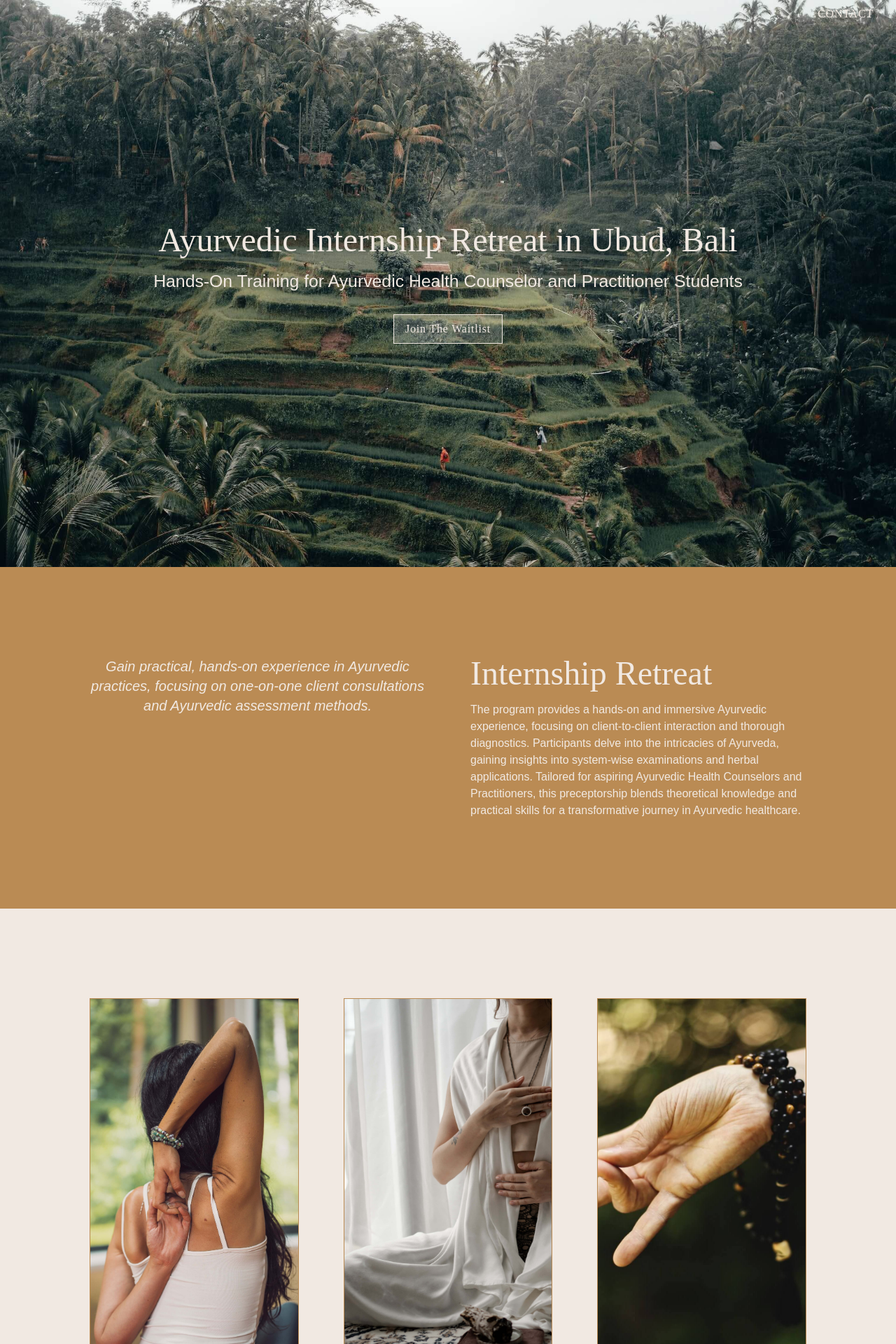
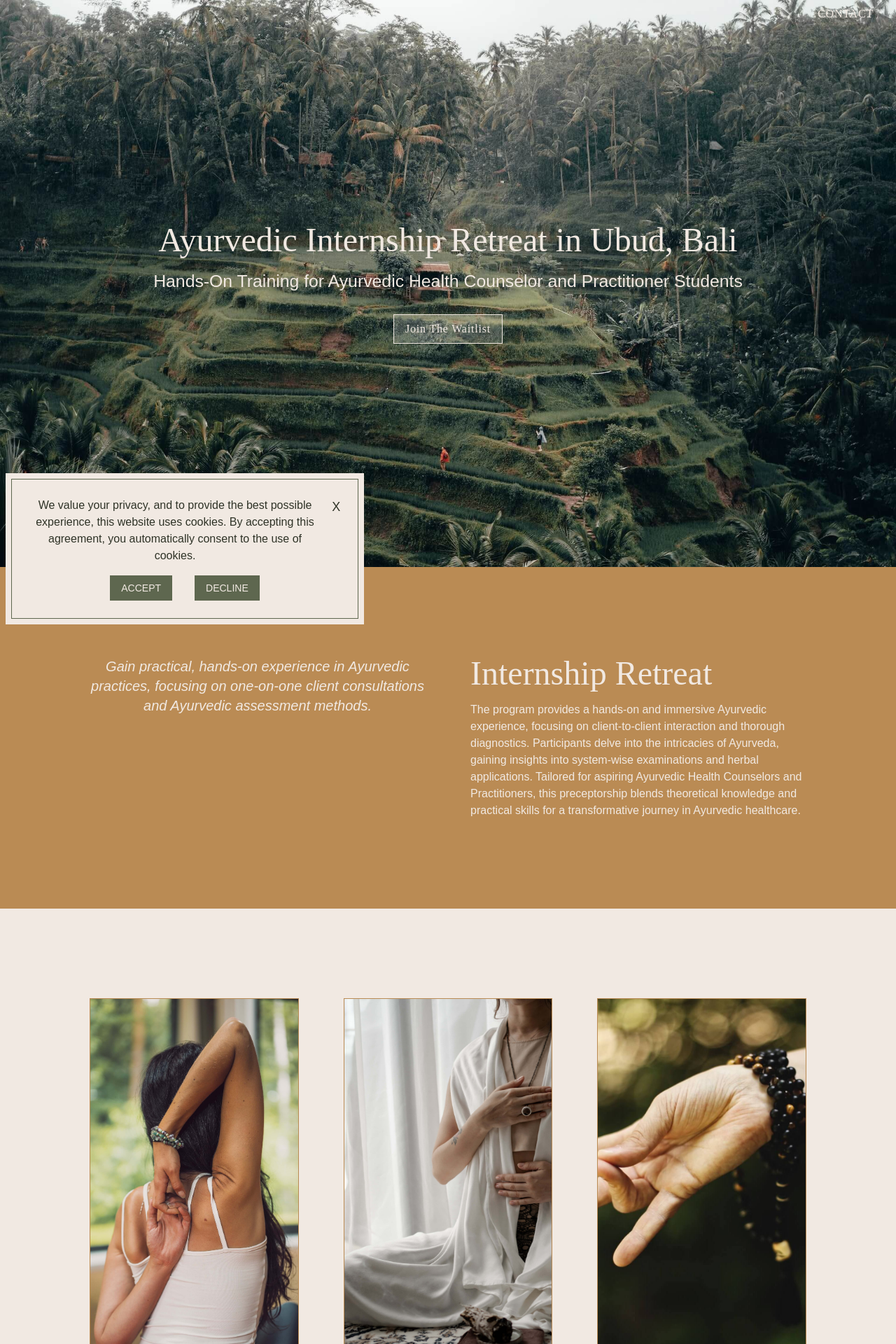
Before and after one commit to brittwoodard/ayurvedic-internship, a Jekyll site: the page built from index.html, in a window 1280 px wide. Shown: the top 1920 px of the page at 70% size. Built offline with Jekyll 4.4.1, drawn with Linux system fonts in a browser that asks for light colours; some web fonts are replaced.

Commit message:
cookie notice

```diff
--- /dev/null
+++ b/_includes/cookie-banner.html
@@ -0,0 +1,53 @@
+<div id="cookieConsentBanner" class="p-2 bg-light m-2 md:w-[40%] fixed left-0 bottom-0 z-20">
+    <div class="border border-dark bg-light p-5p">
+        <div class="flex justify-between">
+            <div class="text-center">
+                <span>We value your privacy, and to provide the best possible experience, this website uses cookies. By
+                    accepting this agreement, you automatically consent to the use of cookies.</span>
+            </div>
+            <div class="text-right text-lg cursor-pointer ml-4">
+                <span id="close-cookie-banner">X</span>
+            </div>
+        </div>
+        <div class="flex justify-center mt-4">
+            <a id="acceptCookies" class="button-cookies cursor-pointer">Accept</a>
+            <a id="declineCookies" class="mx-4 button-cookies cursor-pointer">Decline</a>
+        </div>
+    </div>
+</div>
+
+<!-- Google tag (gtag.js) -->
+
+<!-- JS -->
+<script>
+    // Function to handle accept
+    function acceptCookies() {
+        // Set a cookie to remember the choice
+        document.cookie = "cookiesAccepted=true; path=/; max-age=31536000"; // max-age is set for 1 year
+        // Hide the cookie banner
+        document.getElementById('cookieConsentBanner').style.display = 'none';
+    }
+
+    // Function to handle decline
+    function declineCookies() {
+        // Hide the cookie banner
+        document.getElementById('cookieConsentBanner').style.display = 'none';
+        // Optionally, implement what should happen when cookies are declined (e.g., disable analytics)
+    }
+
+    // Event listeners for the buttons
+    document.getElementById('acceptCookies').addEventListener('click', acceptCookies);
+    document.getElementById('declineCookies').addEventListener('click', declineCookies);
+
+    // Function to check cookie consent
+    function checkCookieConsent() {
+        if (document.cookie.indexOf("cookiesAccepted=true") === -1) {
+            // Show the cookie banner if not yet accepted
+            document.getElementById('cookieConsentBanner').style.display = 'block';
+        }
+    }
+
+    // Check the cookie consent on page load
+    document.addEventListener('DOMContentLoaded', checkCookieConsent);
+
+</script>
--- a/_layouts/default.html
+++ b/_layouts/default.html
@@ -13,6 +13,10 @@
 
     {% include footer.html %}
 
+
+    <!-- Cookie Concent -->
+    {% include cookie-banner.html %}
+
     <!-- Popup -->
     <script async data-uid="1fec54076b" src="https://embodied-creative.ck.page/1fec54076b/index.js"></script>
 
--- a/assets/css/style.css
+++ b/assets/css/style.css
@@ -603,6 +603,28 @@ input::placeholder, textarea::placeholder {
 .link {
     border-bottom: 1px solid var(--light);
   }
+.button-cookies {
+  margin-left: 1rem;
+  margin-right: 1rem;
+  display: flex;
+  align-items: center;
+  --tw-bg-opacity: 1;
+  background-color: rgb(94 103 79 / var(--tw-bg-opacity));
+  padding-left: 1rem;
+  padding-right: 1rem;
+  padding-top: 0.5rem;
+  padding-bottom: 0.5rem;
+  text-align: center;
+  font-size: 0.875rem;
+  line-height: 1.25rem;
+  text-transform: uppercase;
+  --tw-text-opacity: 1;
+  color: rgb(241 233 226 / var(--tw-text-opacity));
+}
+.button-cookies:hover {
+    background-color: var(--medium);
+    transition: 0.5s
+  }
 /* Image Classes */
 .bg-image-style {
     background-size: cover;
@@ -657,14 +679,26 @@ input::placeholder, textarea::placeholder {
 .last-paragraph {
   margin-bottom: 0px;
 }
+.fixed {
+  position: fixed;
+}
 .absolute {
   position: absolute;
+}
+.bottom-0 {
+  bottom: 0px;
+}
+.left-0 {
+  left: 0px;
 }
 .right-0 {
   right: 0px;
 }
 .top-0 {
   top: 0px;
+}
+.z-20 {
+  z-index: 20;
 }
 .order-first {
   order: -9999;
@@ -674,6 +708,13 @@ input::placeholder, textarea::placeholder {
 }
 .col-span-3 {
   grid-column: span 3 / span 3;
+}
+.m-2 {
+  margin: 0.5rem;
+}
+.mx-4 {
+  margin-left: 1rem;
+  margin-right: 1rem;
 }
 .mb-12 {
   margin-bottom: 3rem;
@@ -687,6 +728,9 @@ input::placeholder, textarea::placeholder {
 .ml-0 {
   margin-left: 0px;
 }
+.ml-4 {
+  margin-left: 1rem;
+}
 .mr-8 {
   margin-right: 2rem;
 }
@@ -695,6 +739,9 @@ input::placeholder, textarea::placeholder {
 }
 .mt-8 {
   margin-top: 2rem;
+}
+.block {
+  display: block;
 }
 .inline-block {
   display: inline-block;
@@ -716,6 +763,9 @@ input::placeholder, textarea::placeholder {
 }
 .min-h-\[90vh\] {
   min-height: 90vh;
+}
+.w-\[40\%\] {
+  width: 40%;
 }
 .w-auto {
   width: auto;
@@ -753,6 +803,10 @@ input::placeholder, textarea::placeholder {
 .border-b {
   border-bottom-width: 1px;
 }
+.border-dark {
+  --tw-border-opacity: 1;
+  border-color: rgb(94 103 79 / var(--tw-border-opacity));
+}
 .border-light {
   --tw-border-opacity: 1;
   border-color: rgb(241 233 226 / var(--tw-border-opacity));
@@ -761,8 +815,15 @@ input::placeholder, textarea::placeholder {
   --tw-border-opacity: 1;
   border-color: rgb(186 139 84 / var(--tw-border-opacity));
 }
+.bg-light {
+  --tw-bg-opacity: 1;
+  background-color: rgb(241 233 226 / var(--tw-bg-opacity));
+}
 .p-10p {
   padding: 10%;
+}
+.p-2 {
+  padding: 0.5rem;
 }
 .p-5p {
   padding: 5%;
@@ -796,6 +857,9 @@ input::placeholder, textarea::placeholder {
 .text-center {
   text-align: center;
 }
+.text-right {
+  text-align: right;
+}
 .font-feature {
   font-family: freight-sans-pro, sans-serif;
 }
@@ -804,6 +868,10 @@ input::placeholder, textarea::placeholder {
 }
 .text-\[1\.3rem\] {
   font-size: 1.3rem;
+}
+.text-lg {
+  font-size: 1.125rem;
+  line-height: 1.75rem;
 }
 .text-xl {
   font-size: 1.25rem;
@@ -872,6 +940,9 @@ input::placeholder, textarea::placeholder {
   .md\:hidden {
     display: none;
   }
+  .md\:w-\[40\%\] {
+    width: 40%;
+  }
   .md\:grid-cols-2 {
     grid-template-columns: repeat(2, minmax(0, 1fr));
   }
```
Also changed, not shown: style.css (+9 -0 lines), 5 other files.
